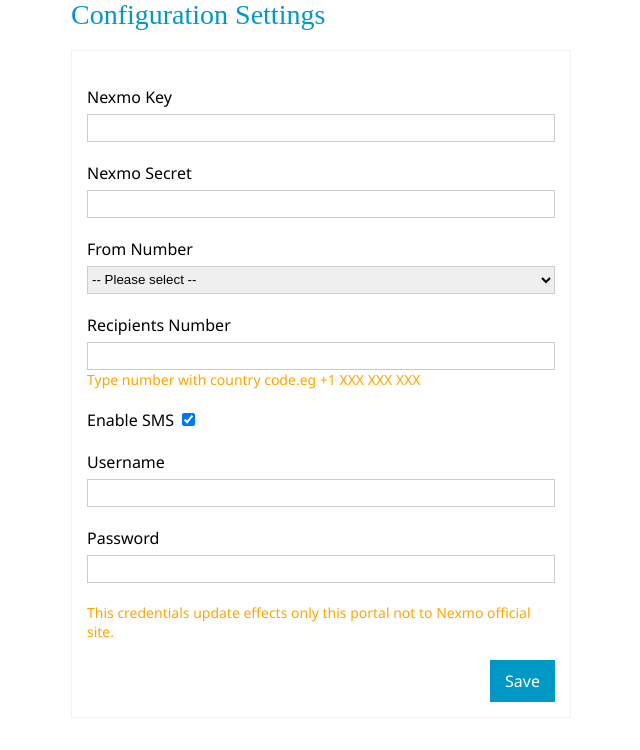
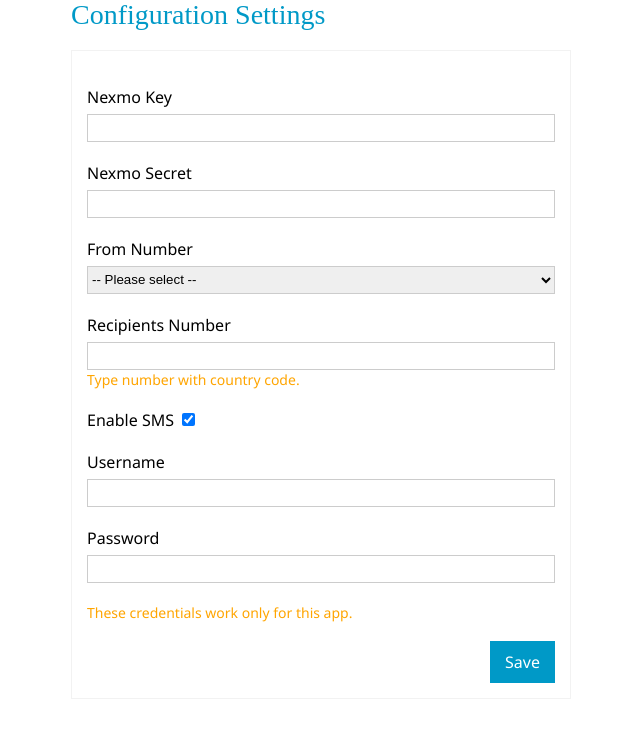
Before and after one commit to niravtadvaiya/GNotifier, a Django app: template templates/settings.htm in a window 1280 px wide. Shown: the part 70-820 px from the top of the page, without its empty margins (319-959 px from the left). After the commit the page ends 769 px from the top, so only its background shows below. Run offline with Django 3.2, Linux system fonts and the light colour scheme; the template is opened without the code that fills it, so the values that code supplies are empty; parts of the project's set-up code (start-up, migrations or seed data) failed here and were passed over; some libraries are stand-ins or nearby versions.

Commit message:
first commit

```diff
--- a/templates/settings.htm
+++ b/templates/settings.htm
@@ -43,7 +43,7 @@
 				<div>
 					<input id="NRecv" type="text" name="NRecv" value="{{nxmo_conf.NRecv}}" class="customTxtBox" />
 				</div>
-			<div style="color:orange">Type number with country code.eg +1 XXX XXX XXX</div>
+			<div style="color:orange">Type number with country code.</div>
 			</div>
 
 
@@ -70,7 +70,7 @@
 					<input id="password"name="password" type="password" class="customTxtBox" value="{{nxmo_conf.password}}" />
 				</div>
 			</div>
-			<div style="color:orange">This credentials update effects only this portal not to Nexmo official site.</div><br />
+			<div style="color:orange">These credentials work only for this app.</div><br />
 
 			<div><input type="submit" value="Save" class="blueBtn"></div
 			<div class="clear"></div>
```
